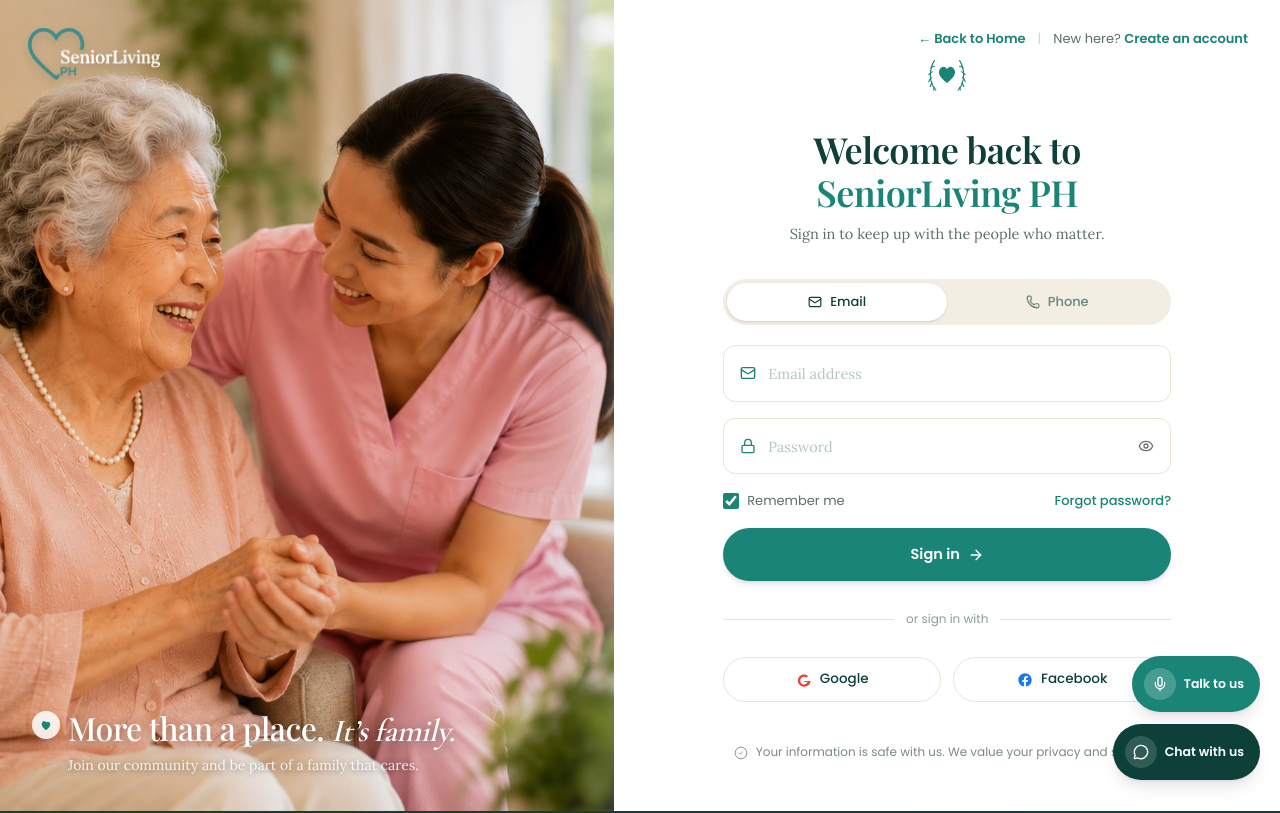
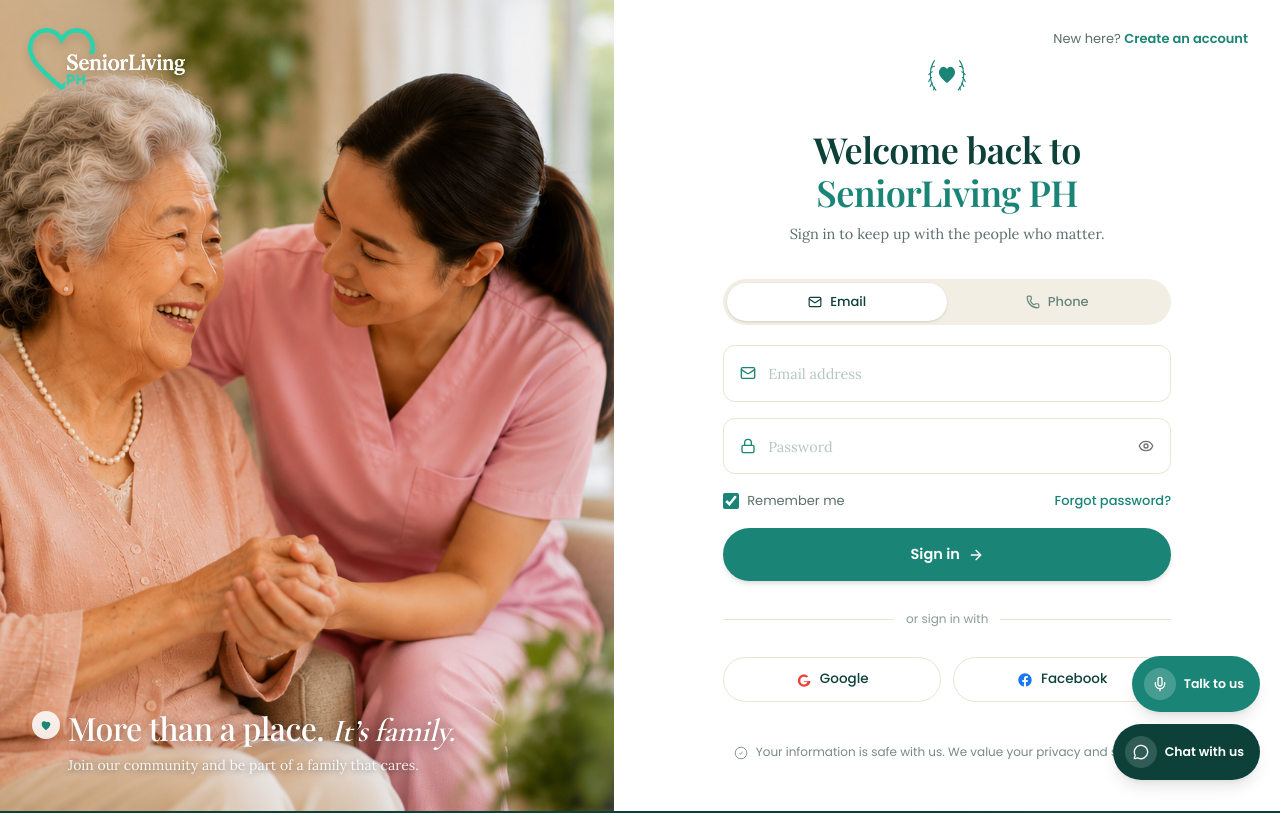
Before and after one commit to hivelinkph/carehaven-ph, a Next.js app: page /auth/login in a window 1280 px wide. Shown: the top 813 px of the page. Built offline with nearby package versions, Linux system fonts and the light colour scheme.

Commit message:
ux: auth pages use logo_whiteteal 20% bigger, remove Back to Home link

```diff
--- a/src/components/auth/AuthLayout.tsx
+++ b/src/components/auth/AuthLayout.tsx
@@ -39,11 +39,11 @@ export default function AuthLayout({ topRight, title, subtitle, children, wide =
         {/* Logo top-left */}
         <Link href="/" className="absolute top-7 left-7 z-10">
           <Image
-            src="/logo.png"
+            src="/logo_whiteteal.png"
             alt="SeniorLiving PH"
             width={216}
             height={87}
-            className="h-[52px] w-auto drop-shadow-lg"
+            className="h-[62px] w-auto drop-shadow-lg"
             priority
           />
         </Link>
@@ -93,11 +93,11 @@ export default function AuthLayout({ topRight, title, subtitle, children, wide =
         <div className="lg:hidden flex items-center px-6 pt-7">
           <Link href="/">
             <Image
-              src="/logo2.png"
+              src="/logo_whiteteal.png"
               alt="SeniorLiving PH"
               width={160}
               height={64}
-              className="h-[40px] w-auto"
+              className="h-[48px] w-auto"
               priority
             />
           </Link>
--- a/src/components/auth/LoginForm.tsx
+++ b/src/components/auth/LoginForm.tsx
@@ -67,10 +67,6 @@ export default function LoginForm() {
     <AuthLayout
       topRight={
         <>
-          <Link href="/" className="font-semibold" style={{ color: "#1a8576" }}>
-            ← Back to Home
-          </Link>
-          <span className="mx-3" style={{ color: "#cfd8d5" }}>|</span>
           New here?{" "}
           <Link href="/auth/signup" className="font-semibold" style={{ color: "#1a8576" }}>
             Create an account
--- a/src/components/auth/SignupForm.tsx
+++ b/src/components/auth/SignupForm.tsx
@@ -92,10 +92,6 @@ export default function SignupForm() {
       wide
       topRight={
         <>
-          <Link href="/" className="font-semibold" style={{ color: "#1a8576" }}>
-            ← Back to Home
-          </Link>
-          <span className="mx-3" style={{ color: "#cfd8d5" }}>|</span>
           Already have an account?{" "}
           <Link href="/auth/login" className="font-semibold" style={{ color: "#1a8576" }}>
             Sign in
```
